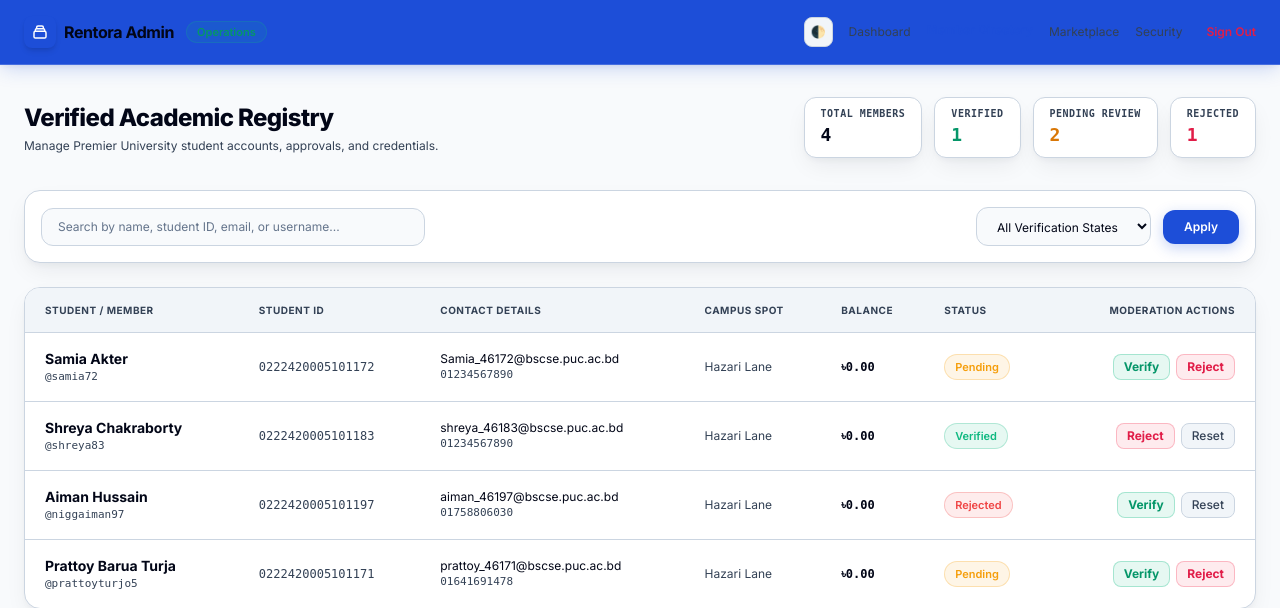
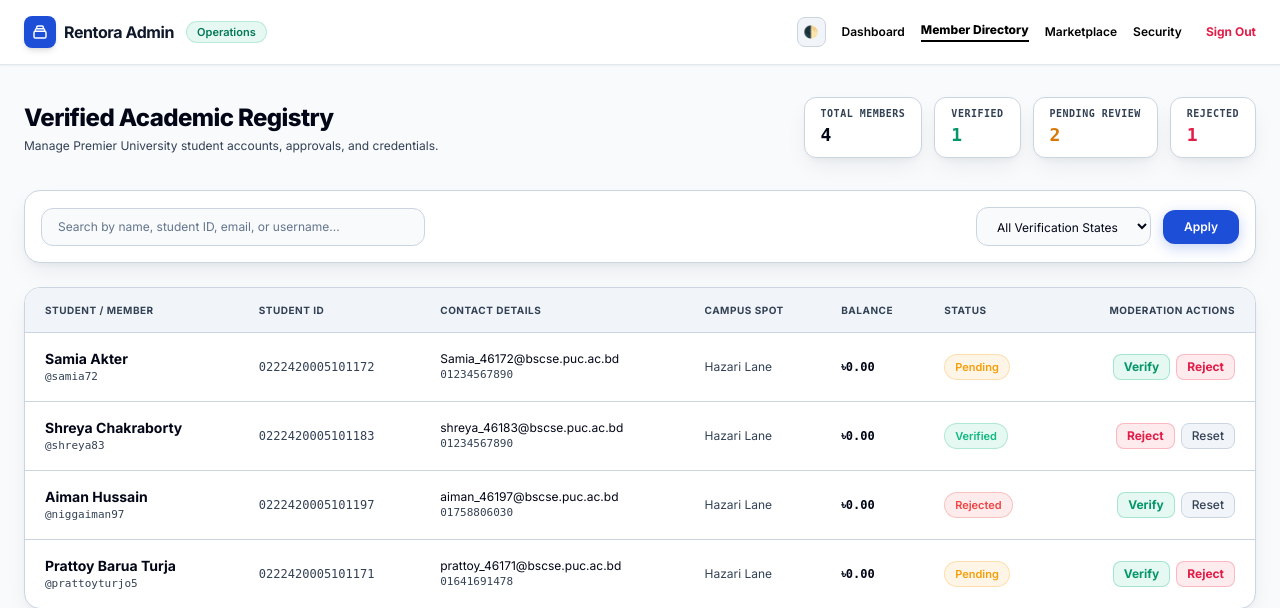
Before and after one commit to prattoyturjo5/Rentora, a PHP site: page /admin/members.php in a window 1280 px wide. Shown: the top 608 px of the page. Run offline with PHP 8.4, Linux system fonts and the light colour scheme; a user stored in the database is signed in; data comes from the database, SQL or seed files in the repository; some libraries are stand-ins or nearby versions.

```diff
--- a/admin/members.php
+++ b/admin/members.php
@@ -115,7 +115,7 @@ $count_rejected = mysqli_fetch_assoc(mysqli_query($conn, "SELECT COUNT(*) as c F
 <body class="bg-canvas text-primary min-h-screen flex flex-col transition-colors">
 
     <!-- Top Admin Bar -->
-    <header class="floating-nav-header px-6 py-4 flex items-center justify-between">
+    <header class="bg-white dark:bg-[#0B1120] border-b border-slate-200 dark:border-white/10 shadow-sm px-6 py-4 flex items-center justify-between sticky top-0 z-40 transition-colors">
         <div class="flex items-center gap-3">
             <a href="dashboard.php" class="flex items-center gap-2">
                 <div
@@ -126,23 +126,23 @@ $count_rejected = mysqli_fetch_assoc(mysqli_query($conn, "SELECT COUNT(*) as c F
                         </path>
                     </svg>
                 </div>
-                <span class="text-base font-bold text-primary tracking-tight">Rentora Admin</span>
+                <span class="text-base font-bold text-slate-900 dark:text-white tracking-tight">Rentora Admin</span>
             </a>
             <span
-                class="text-[11px] px-2.5 py-0.5 rounded-full font-semibold bg-emerald-500/10 text-emerald-600 dark:text-emerald-400 border border-emerald-500/20">Operations</span>
+                class="text-[11px] px-2.5 py-0.5 rounded-full font-semibold bg-emerald-500/10 text-emerald-700 dark:text-emerald-400 border border-emerald-500/20">Operations</span>
         </div>
-        <div class="flex items-center gap-4 text-xs">
+        <div class="flex items-center gap-4 text-xs font-semibold">
             <button type="button" id="admin-theme-btn"
-                class="p-1.5 rounded-lg bg-surface-subtle border border-subtle text-muted hover:text-primary transition"
+                class="p-1.5 rounded-lg bg-slate-100 dark:bg-white/10 border border-slate-300 dark:border-white/15 text-slate-800 dark:text-slate-200 hover:bg-slate-200 dark:hover:bg-white/15 transition"
                 title="Toggle Theme">
                 🌓
             </button>
-            <a href="dashboard.php" class="text-muted hover:text-primary transition">Dashboard</a>
-            <a href="members.php" class="text-accent font-bold border-b-2 border-accent pb-0.5">Member Directory</a>
-            <a href="../index.php" class="text-muted hover:text-primary transition">Marketplace</a>
-            <a href="change_password.php" class="text-muted hover:text-primary transition">Security</a>
+            <a href="dashboard.php" class="text-black dark:text-slate-300 hover:text-accent dark:hover:text-white transition">Dashboard</a>
+            <a href="members.php" class="text-black dark:text-sky-400 font-extrabold border-b-2 border-black dark:border-sky-400 pb-0.5">Member Directory</a>
+            <a href="../index.php" class="text-black dark:text-slate-300 hover:text-accent dark:hover:text-white transition">Marketplace</a>
+            <a href="change_password.php" class="text-black dark:text-slate-300 hover:text-accent dark:hover:text-white transition">Security</a>
             <a href="../auth/logout.php"
-                class="text-rose-600 dark:text-rose-400 hover:underline font-semibold transition ml-2">Sign Out</a>
+                class="text-rose-600 dark:text-rose-400 hover:underline font-bold transition ml-2">Sign Out</a>
         </div>
     </header>
 
```
